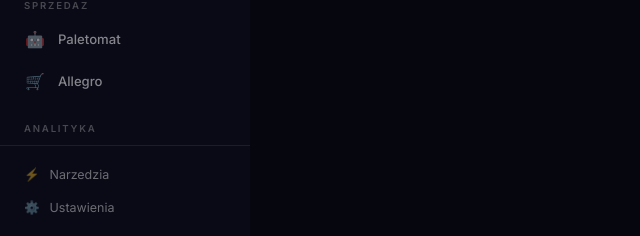
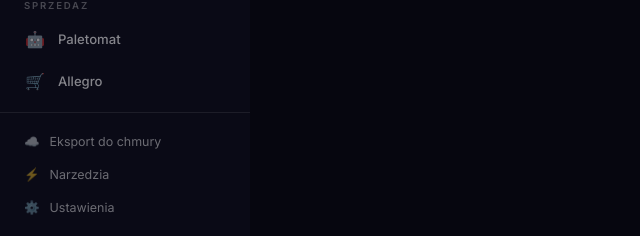
Before and after one commit to Trupson2/akces-hub, a Python web app: template templates/export.html in a window 1280 px wide. Shown: the part 564-800 px from the top of the page, without its empty margins (0-640 px from the left). Run offline with Jinja, Linux system fonts and the light colour scheme; the template is opened without the code that fills it, so the values that code supplies are empty.

Commit message:
Add cloud export link to sidebar menu
Co-Authored-By: Claude Opus 4.6 <noreply@anthropic.com>

```diff
--- a/templates/base.html
+++ b/templates/base.html
@@ -371,6 +371,7 @@ if(localStorage.getItem('kiosk_mode')==='1'){
         </a>
     </nav>
     <div class="sidebar-bottom">
+        <a href="/narzedzia/cloud-export"><span class="sl-icon">☁️</span>Eksport do chmury</a>
         <a href="/narzedzia"><span class="sl-icon">⚡</span>Narzedzia</a>
         <a href="/ustawienia"><span class="sl-icon">⚙️</span>Ustawienia</a>
         {% if current_user %}
```
